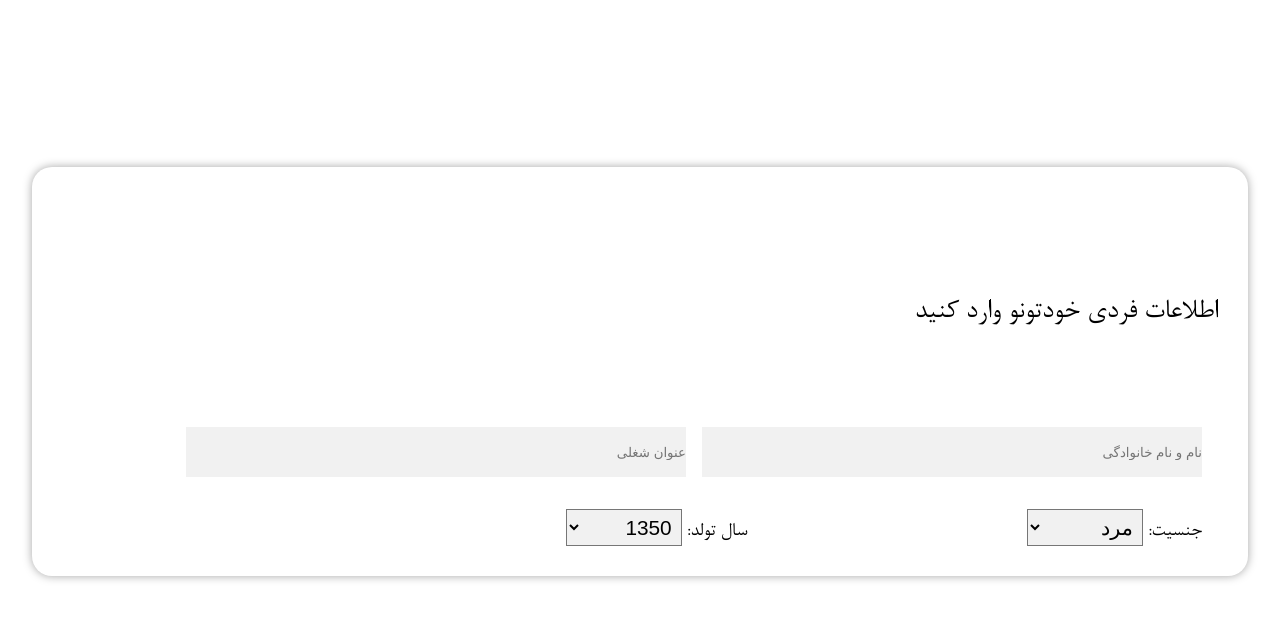
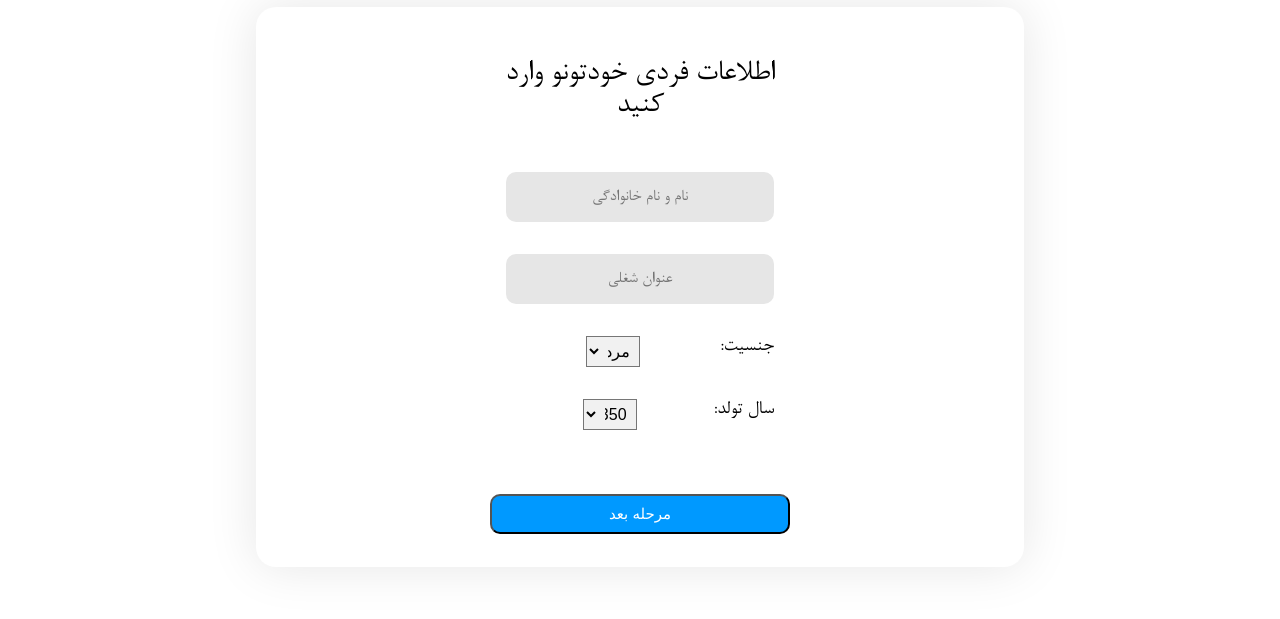
Before and after one commit to saeedkolivand/ResumeMaker, a React (Create React App) app in the folder client/: page /personalinfo in a window 1280 px wide. Shown: the part 133-752 px from the top of the page. Built offline with nearby package versions, Linux system fonts and the light colour scheme.

Commit message:
PersonalOnfo layout fixed

```diff
--- a/client/src/App.js
+++ b/client/src/App.js
@@ -3,6 +3,7 @@ import './App.css';
 import HomePage from './components/HomePage/HomePage';
 import { BrowserRouter, Route } from 'react-router-dom';
 import PersonalInfo from "./components/PersonalInfo/PersonalInfo";
+import Skills from "./components/Skills/Skills";
 
 function App() {
     return (
--- a/client/src/components/HomePage/HomePage.js
+++ b/client/src/components/HomePage/HomePage.js
@@ -20,7 +20,7 @@ class HomePage extends Component {
                 }
             });
             console.log('startClickHandler', this.state);
-            setTimeout(()=>{
+            setTimeout(() => {
                 this.props.history.push("/personalinfo");
 
             } , 200);
--- a/client/src/components/PersonalInfo/PersonalInfo.css
+++ b/client/src/components/PersonalInfo/PersonalInfo.css
@@ -1,32 +1,42 @@
 #PersonalInfo {
-    width: 95%;
-    padding: 30px;
-    margin: 300px auto;
+    width: 60%;
+    padding: 1px;
+    margin: 0 auto;
+    transform: translateY(25%);
     /*border: 5px solid #4BAEA0;*/
     border-radius: 20px;
-    box-shadow: 0px 0px 10px #a6a6a6;
+    box-shadow: 0px 0px 50px #e6e6e6;
     transition: all 0.3s linear;
+    background-color: white;
     direction: rtl;
     opacity: 1;
 }
 
 #PersonalInfo p {
-    font-size: 30px;
-    margin-bottom: 100px;
-    margin-top: 100px;
+    font-size: 2rem;
+    margin :50px 30%;
+    text-align: center;
 }
 
 #PersonalInfo #form-wrapper {
+    text-align: center;
+    width: 35%;
+    margin: 0 auto;
 }
 
+
 #PersonalInfo #form-wrapper input{
-    margin-right:16px;
     margin-bottom: 32px;
+    padding: 8px;
     border: none;
+    border-radius: 10px;
     outline: none;
-    background-color: #f1f1f1;
+    background-color: #e6e6e6;
     height: 50px;
-    width: 500px;
+    width: 100%;
+    font-size: 1.1rem;
+    font-family: nazanin;
+    text-align: center;
 }
 
 #PersonalInfo #form-wrapper input:focus{
@@ -35,24 +45,32 @@
 #PersonalInfo #form-wrapper label,
 #PersonalInfo #form-wrapper option,
 #PersonalInfo #form-wrapper select{
-    font-size: 1.3rem;
+    font-size: 1rem;
 }
 
 #PersonalInfo #form-wrapper label{
-    margin-right: 16px;
-}
-#PersonalInfo #form-wrapper #yearLabel{
-    margin-right: 280px;
+    float: right;
+    font-size: 1.3rem;
+    /*margin-right: 100px;*/
 }
 
-#PersonalInfo #form-wrapper select{
+#PersonalInfo #form-wrapper  select{
     padding: 5px;
-    width: 10%;
+    width: 20%;
     background-color: #f1f1f1;
     outline: none;
+    margin-bottom: 32px;
 }
 #PersonalInfo #form-wrapper input::-webkit-input-placeholder,
-#PersonalInfo #form-wrapper input::-moz-placeholder{
-    font-size: 1.3rem;
+#PersonalInfo #form-wrapper input::-moz-placeholder,
+#PersonalInfo #form-wrapper input::-ms-input-placeholder {
+    font-size: 2rem;
     font-family: nazanin;
 }
+
+#PersonalInfo button {
+    margin-right: 50%;
+    transform: translateX(150px);
+    margin-top: 32px;
+    margin-bottom: 32px;
+}
--- a/client/src/components/PersonalInfo/PersonalInfo.js
+++ b/client/src/components/PersonalInfo/PersonalInfo.js
@@ -2,7 +2,7 @@ import React from 'react';
 import "./PersonalInfo.css";
 import Button from "../UI/Button/Button";
 
-const PersonalInfo = () => {
+const PersonalInfo = (props) => {
 
     const createSelectItems = () => {
         let items = [];
@@ -10,25 +10,32 @@ const PersonalInfo = () => {
             items.push(<option key={i} value={i}>{i}</option>);
         }
         return items;
-    }
+    };
+
+    const clickHandler = () => {
+
+    };
 
     return (
         <div id="PersonalInfo">
             <p>اطلاعات فردی خودتونو وارد کنید</p>
             <form id="form-wrapper">
-                <input placeholder="نام و نام خانوادگی" autoComplete="off" type="text" name="fname" />
+                    <input placeholder="نام و نام خانوادگی" autoComplete="off" type="text" name="fullName" required/><br />
                     <input placeholder="عنوان شغلی" type="text" name="jobTitle" /><br />
                     <label>جنسیت: </label>
                     <select >
                         <option>مرد</option>
                         <option>زن</option>
 
-                </select>
+                    </select><br />
                     <label id="yearLabel">سال تولد: </label>
                     <select>
                         {createSelectItems()}
-                </select>
+                    </select><br />
             </form>
+            <Button bgColor="#0099ff" color="white" clicked={clickHandler}>
+                مرحله بعد
+            </Button>
         </div>
     );
 };
--- /dev/null
+++ b/client/src/components/Skills/Skills.js
@@ -0,0 +1,13 @@
+import React, {Component} from 'react';
+
+class Skills extends Component {
+    render() {
+        return (
+            <div>
+
+            </div>
+        );
+    }
+}
+
+export default Skills;
--- a/client/src/components/UI/Button/Button.js
+++ b/client/src/components/UI/Button/Button.js
@@ -1,5 +1,5 @@
 import React from 'react';
-import './Button.css'
+import './Button.css';
 
 const Button = props => {
     const styleBtn = {
--- a/client/src/index.css
+++ b/client/src/index.css
@@ -9,6 +9,7 @@
   box-sizing: border-box;
 }
 body {
+  background-color: white	;
   width: 100%;
   font-family: nazanin;
 }
```
Lines whose indentation alone changed are shown as unchanged.
